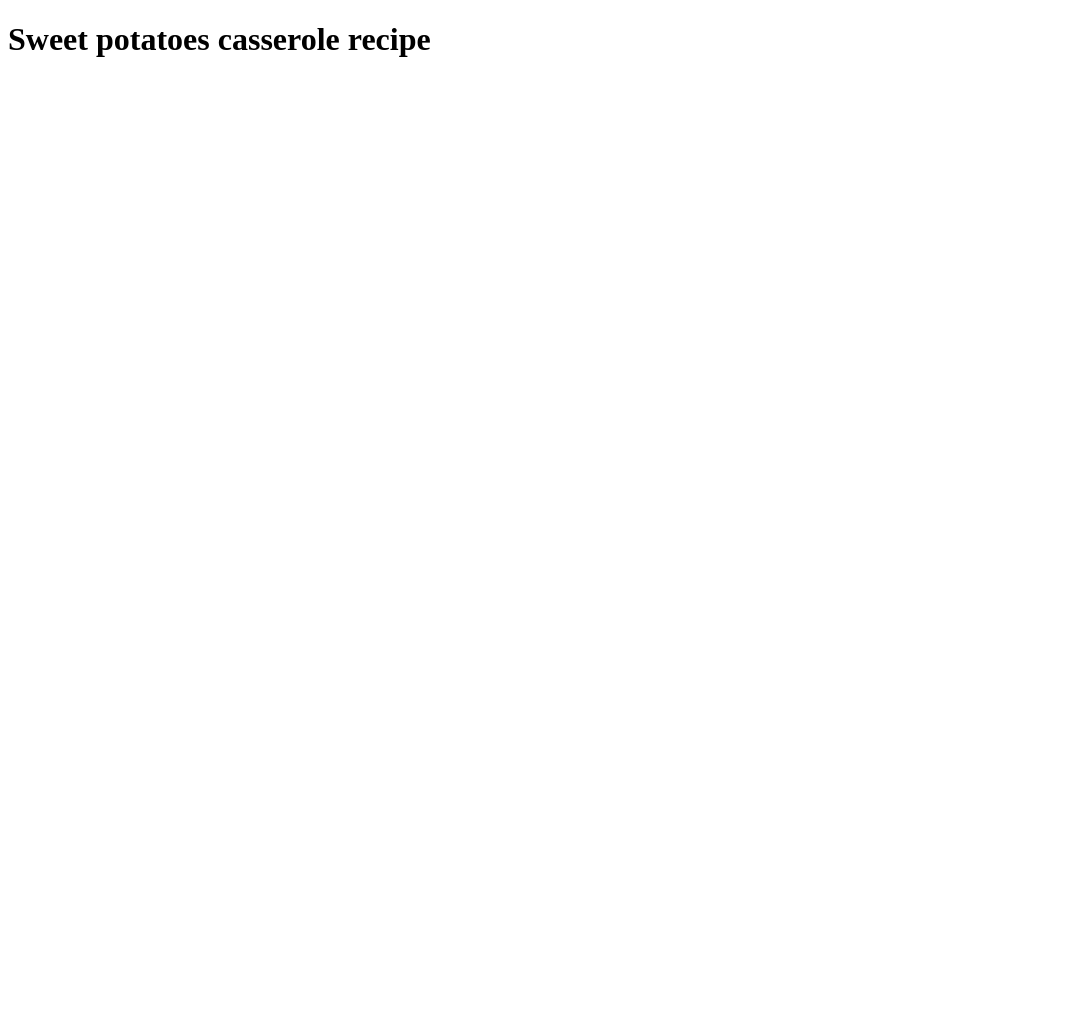
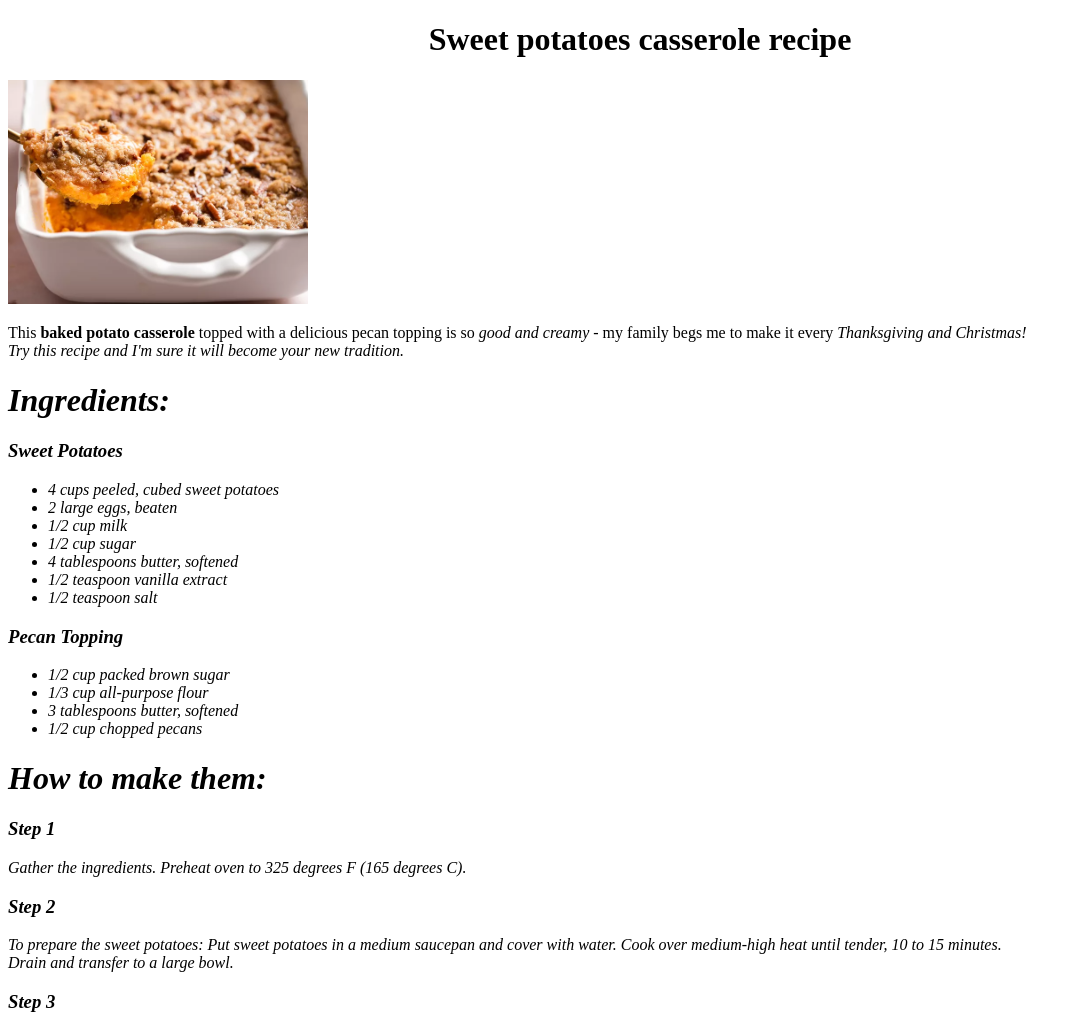
Before and after one commit to Alexandro02/odin-recipes, a plain HTML site: page recipes/sweet_caserole.html in a window 1280 px wide. Shown: the top 1016 px of the page, without its empty margins (0-1081 px from the left). Before the commit the page ends 800 px from the top, so only its background shows below. Drawn offline with Linux system fonts and the light colour scheme.

Commit message:
Added casserole recipe to the page

```diff
--- a/recipes/sweet_caserole.html
+++ b/recipes/sweet_caserole.html
@@ -6,6 +6,67 @@
     <title>Sweet Potatoes Casserole</title>
   </head>
   <body>
-    <h1>Sweet potatoes casserole recipe</h1>
+    <h1 style="text-align: center;">Sweet potatoes casserole recipe</h1>
+
+    <img src="../assets/sweet_p.png" width="300" alt="Sweet potatoes casserole image with a serving on a cooking spoon">
+
+    <p>
+      This <b>baked potato casserole</b> topped with a delicious pecan topping
+      is so <em>good and creamy</em> - my family begs me to make it every
+      <em>Thanksgiving and Christmas!<br> Try this recipe and I'm sure it will
+        become your new tradition.
+    </p>
+
+    <h1>Ingredients:</h1>
+
+    <h3>Sweet Potatoes</h3>
+    <ul>
+      <li>4 cups peeled, cubed sweet potatoes</li>
+      <li>2 large eggs, beaten</li>
+      <li>1/2 cup milk</li>
+      <li>1/2 cup sugar</li>
+      <li>4 tablespoons butter, softened</li>
+      <li>1/2 teaspoon vanilla extract</li>
+      <li>1/2 teaspoon salt</li>
+    </ul>
+    <h3>Pecan Topping</h3>
+    <ul>
+      <li>1/2 cup packed brown sugar</li>
+      <li>1/3 cup all-purpose flour</li>
+      <li>3 tablespoons butter, softened</li>
+      <li>1/2 cup chopped pecans</li>
+    </ul>
+
+    <h1>How to make them:</h1>
+
+    <h3>Step 1</h3>
+    Gather the ingredients. Preheat oven to 325 degrees F (165 degrees C).
+    <br>
+
+    <h3>Step 2</h3>
+    To prepare the sweet potatoes: Put sweet potatoes in a medium saucepan and
+    cover with water. Cook over medium-high heat until tender, 10 to 15 minutes.<br>
+    Drain and transfer to a large bowl.
+    <br>
+
+    <h3>Step 3</h3>
+    Mash drained sweet potatoes with a fork.<br>
+    Add eggs; mix until well combined. Add sugar, milk, butter, vanilla, and salt; mix until smooth.<br>
+    Transfer to a 9x13-inch baking dish.
+    <br>
+
+    <h3>Step 4</h3>
+    To make the topping: Mix brown sugar and flour together in a medium bowl<br>
+    Cut in butter with a pastry cutter until mixture is coarse and looks like peas; don't overmix.<br>
+    Stir in pecans. Sprinkle topping over sweet potato mixture.
+    <br>
+
+    <h3>Step 5</h3>
+    Bake in the preheated oven until topping is lightly browned, about 30 minutes.
+    <br>
+
+    <h3>Step 6</h3>
+    Serve and enjoy!
+    <br>
   </body>
 </html>
```
